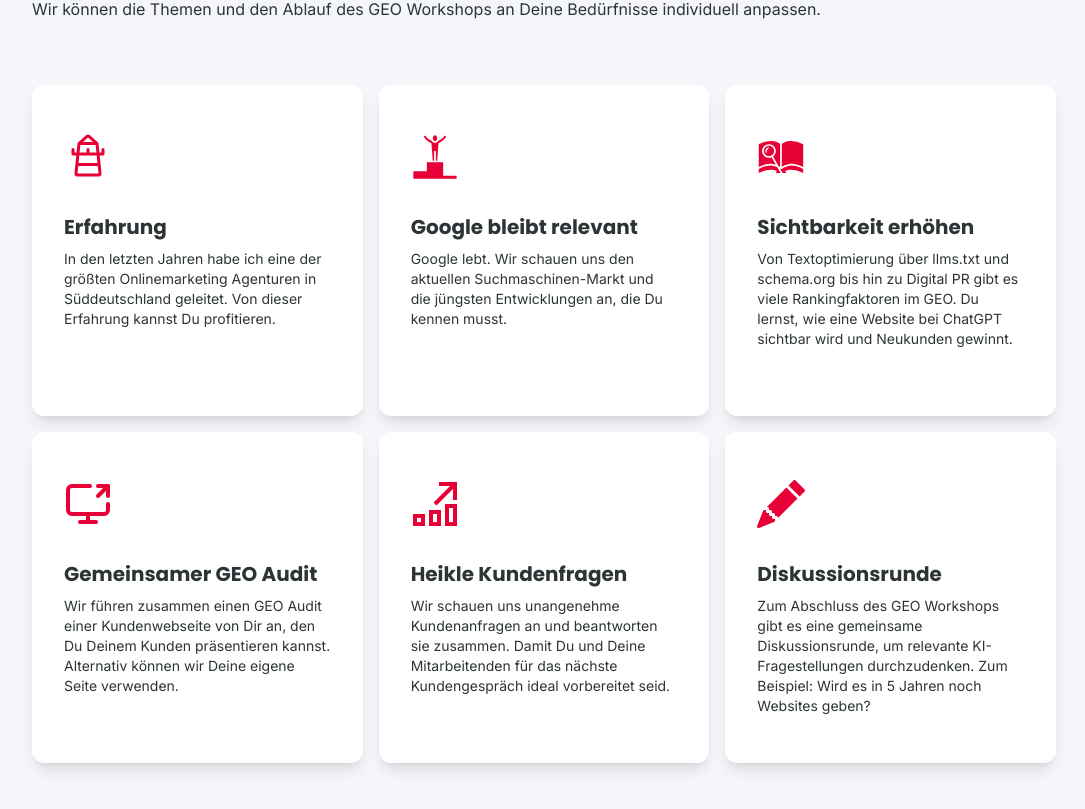
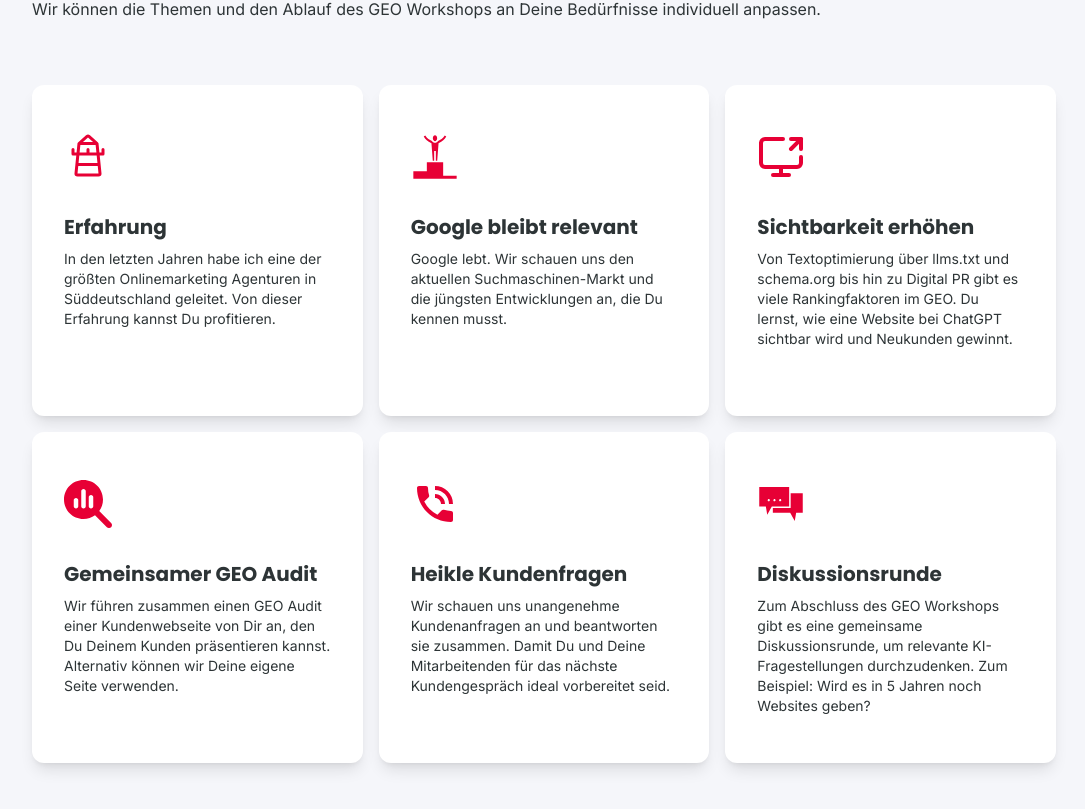
Before and after one commit to dscmari/jank-website_v.2, a Next.js app: page /geo-berater/geo-workshop-fuer-werbeagenturen in a window 1280 px wide. Shown: the part 3669-4478 px from the top of the page, without its empty margins (96-1181 px from the left). Built offline with nearby package versions, Linux system fonts and the light colour scheme.

Commit message:
fix icons in workshops für agenturen

```diff
--- a/app/content/SixBoxLayoutContent.tsx
+++ b/app/content/SixBoxLayoutContent.tsx
@@ -1,4 +1,5 @@
 import { BsFillPencilFill } from "react-icons/bs";
+import { FaMagnifyingGlassChart } from "react-icons/fa6";
 import { FiPhone } from "react-icons/fi";
 import {
   GiArtificialHive,
@@ -6,9 +7,11 @@ import {
   GiAirplaneDeparture,
   GiGears,
   GiPodiumWinner,
+  GiTalk,
 } from "react-icons/gi";
 import { GrOptimize } from "react-icons/gr";
 import { LuScreenShare } from "react-icons/lu";
+import { MdPhoneInTalk } from "react-icons/md";
 import { PiLighthouse } from "react-icons/pi";
 
 //GEO Berater
@@ -108,27 +111,27 @@ export const geoWorkshopAgenturenSixBoxContent = [
     link: "",
   },
   {
-    icon: <GiArchiveResearch color="rgb(231,0,53)" size="3rem" />,
+    icon: <LuScreenShare color="rgb(231,0,53)" size="3rem" />,
     title: "Sichtbarkeit erhöhen",
     text: "Von Textoptimierung über llms.txt und schema.org bis hin zu Digital PR gibt es viele Rankingfaktoren im GEO. Du lernst, wie eine Website bei ChatGPT sichtbar wird und Neukunden gewinnt. ",
     link: "",
   },
   {
-    icon: <LuScreenShare color="rgb(231,0,53)" size="3rem" />,
+    icon: <FaMagnifyingGlassChart color="rgb(231,0,53)" size="3rem" />,
     title: "Gemeinsamer GEO Audit",
     text: "Wir führen zusammen einen GEO Audit einer Kundenwebseite von Dir an, den Du Deinem Kunden präsentieren kannst. Alternativ können wir Deine eigene Seite verwenden.",
     link: "",
   },
 
   {
-    icon: <GrOptimize color="rgb(231,0,53)" size="3rem" />,
+    icon: <MdPhoneInTalk color="rgb(231,0,53)" size="3rem" />,
     title: "Heikle Kundenfragen",
     text: "Wir schauen uns unangenehme Kundenanfragen an und beantworten sie zusammen. Damit Du und Deine Mitarbeitenden für das nächste Kundengespräch ideal vorbereitet seid.",
     link: "",
   },
 
   {
-    icon: <BsFillPencilFill color="rgb(231,0,53)" size="3rem" />,
+    icon: <GiTalk color="rgb(231,0,53)" size="3rem" />,
     title: "Diskussionsrunde",
     text: "Zum Abschluss des GEO Workshops gibt es eine gemeinsame Diskussionsrunde, um relevante KI-Fragestellungen durchzudenken. Zum Beispiel: Wird es in 5 Jahren noch Websites geben?",
     link: "",
```
